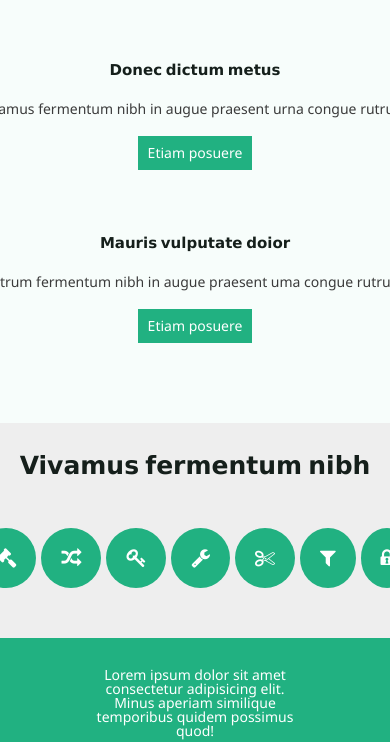
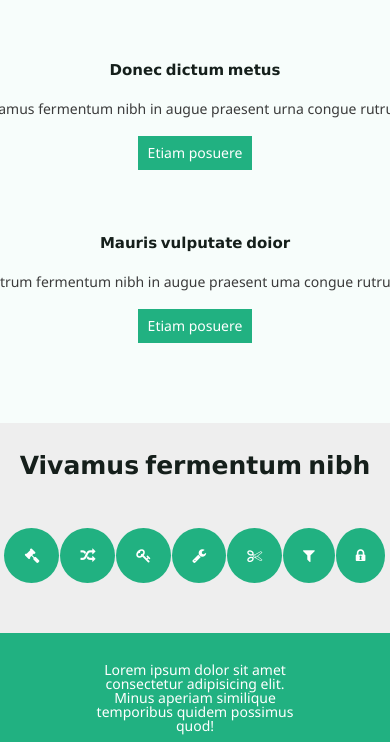
Before and after one commit to GabriellTorres/ProjetoGabriellTorres.github.io, a plain HTML site: page index.html in a window 390 px wide. Shown: the part 2463-3205 px from the top of the page. Drawn offline with Linux system fonts and the light colour scheme.

Commit message:
new comit

```diff
--- a/estilos/mediaquerie.css
+++ b/estilos/mediaquerie.css
@@ -113,3 +113,57 @@
         padding: 10px;
     }
 }
+
+@media screen and (max-width:1000px){
+    .Lista_Simbolos{
+        padding: 20px 450px 50px 450px;
+    }
+    .Lista_nav{
+        margin-left: 0px;
+        width: 360px;
+        padding: 10px;
+    }
+    .fa-gavel{
+        font-size: 15px;
+        color: white;
+        padding: 20px;
+        flex-shrink: 1;
+
+    }
+    .fa-random{
+        font-size: 15px;
+        color: white;
+        padding: 20px;
+        flex-shrink: 1;
+    }
+    .fa-key{
+        font-size: 15px;
+        color: white;
+        padding: 20px;
+        flex-shrink: 1;
+    }
+    .fa-wrench{
+        font-size: 15px;
+        color: white;
+        padding: 20px;
+        flex-shrink: 1;
+    }
+    .fa-scissors{
+        font-size: 15px;
+        color: white;
+        padding: 20px;
+        flex-shrink: 1;
+    }
+    .fa-filter{
+        font-size: 15px;
+        color: white;
+        padding: 20px;
+        flex-shrink: 1;
+    }
+    .fa-lock{
+        font-size: 15px;
+        color: white;
+        padding: 20px;
+        flex-shrink: 1;
+    }
+}
```
